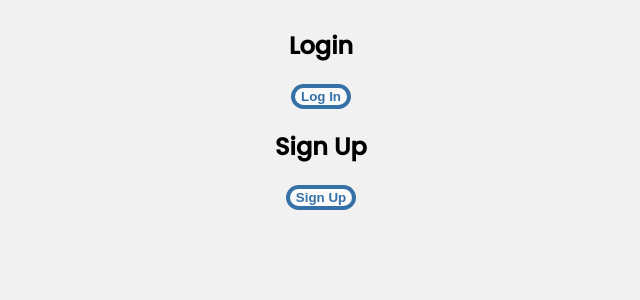
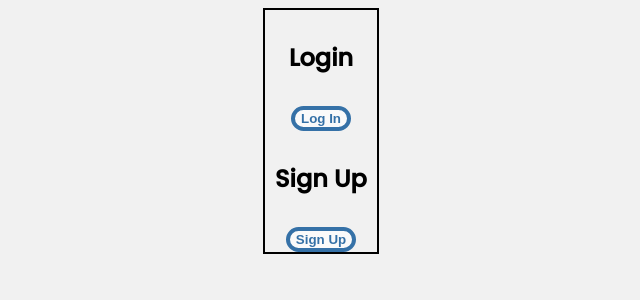
Before and after one commit to ajg7/front-end, a React (Create React App) app: page / in a window 1280 px wide. Shown: the top 300 px of the page, without its empty margins (319-959 px from the left). Built offline with nearby package versions, Linux system fonts and the light colour scheme.

Commit message:
added a border around the div in the login page

```diff
--- a/src/components/LoginPage.js
+++ b/src/components/LoginPage.js
@@ -4,6 +4,14 @@ import Form from "./Form.js";
 import styled from "styled-components";
 
 const StyledLoginPage = styled.div`
+
+    div {
+        border: 2px solid black;
+    }
+
+    h2 {
+        padding: 10px 10px;
+    }
 
     h2:hover {
         color: ${({ theme }) => theme.secondaryColor}
```
